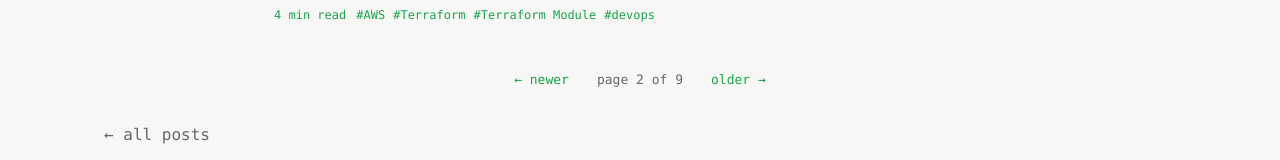
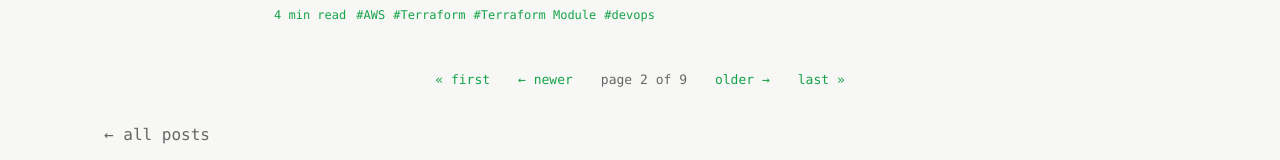
Before and after one commit to sagarkpanda/next, a Next.js app: page /blogs/page/2 in a window 1280 px wide. Shown: the part 1062-1222 px from the top of the page. Built offline with nearby package versions, Linux system fonts and the light colour scheme; no server answers.

Commit message:
feat: improve pagination

```diff
--- a/app/blogs/page.tsx
+++ b/app/blogs/page.tsx
@@ -8,34 +8,112 @@ export const dynamicParams = false;
 export function generateStaticParams() {
   const posts = getCollection("blogs");
   const totalPages = Math.max(1, Math.ceil(posts.length / PAGE_SIZE));
-  return Array.from({ length: totalPages }, (_, i) => ({ page: String(i + 1) }));
+
+  return Array.from(
+    { length: totalPages },
+    (_, i) => ({ page: String(i + 1) })
+  );
 }
 
 export default function BlogsPage() {
   const posts = getCollection("blogs").slice(0, PAGE_SIZE);
+
   return <BlogIndex posts={posts} page={1} />;
 }
 
-export function BlogIndex({ posts, page }: { posts: ReturnType<typeof getCollection>; page: number }) {
+export function BlogIndex({
+  posts,
+  page,
+}: {
+  posts: ReturnType<typeof getCollection>;
+  page: number;
+}) {
+  const totalPages = Math.max(
+    1,
+    Math.ceil(getCollection("blogs").length / PAGE_SIZE)
+  );
+
   return (
     <main className="shell page-shell">
       <section className="section">
         <div className="command">$ cd /blogs && ls -lt</div>
+
         <h1>Writing</h1>
-        <p className="section-lead">Technical notes and hands-on guides covering DevOps, AWS, Kubernetes, Terraform, CI/CD, observability, and security.</p>
-        <div className="post-list">{posts.map((p) => <PostCard key={p.route} post={p} />)}</div>
-        <Pagination page={page} totalPages={Math.max(1, Math.ceil(getCollection("blogs").length / PAGE_SIZE))} />
-        <Link className="text-link" href="/">← home</Link>
+
+        <p className="section-lead">
+          Technical notes and hands-on guides covering DevOps, AWS,
+          Kubernetes, Terraform, CI/CD, observability, and security.
+        </p>
+
+        <div className="post-list">
+          {posts.map((p) => (
+            <PostCard key={p.route} post={p} />
+          ))}
+        </div>
+
+        <Pagination
+          page={page}
+          totalPages={totalPages}
+        />
+
+        <Link className="text-link" href="/">
+          ← home
+        </Link>
       </section>
     </main>
   );
 }
 
-export function Pagination({ page, totalPages }: { page: number; totalPages: number }) {
+export function Pagination({
+  page,
+  totalPages,
+}: {
+  page: number;
+  totalPages: number;
+}) {
   if (totalPages <= 1) return null;
-  return <nav className="pagination" aria-label="Blog pagination">
-    {page > 1 ? <Link href={page === 2 ? "/blogs/" : `/blogs/page/${page - 1}/`}>← newer</Link> : <span className="disabled">← newer</span>}
-    <span>page {page} of {totalPages}</span>
-    {page < totalPages ? <Link href={`/blogs/page/${page + 1}/`}>older →</Link> : <span className="disabled">older →</span>}
-  </nav>;
+
+  const firstHref = "/blogs/";
+  const previousHref =
+    page === 2
+      ? "/blogs/"
+      : `/blogs/page/${page - 1}/`;
+
+  const nextHref = `/blogs/page/${page + 1}/`;
+  const lastHref = `/blogs/page/${totalPages}/`;
+
+  return (
+    <nav
+      className="pagination"
+      aria-label="Blog pagination"
+    >
+      {page > 1 ? (
+        <Link href={firstHref}>« first</Link>
+      ) : (
+        <span className="disabled">« first</span>
+      )}
+
+      {page > 1 ? (
+        <Link href={previousHref}>← newer</Link>
+      ) : (
+        <span className="disabled">← newer</span>
+      )}
+
+      <span>
+        page {page} of {totalPages}
+      </span>
+
+      {page < totalPages ? (
+        <Link href={nextHref}>older →</Link>
+      ) : (
+        <span className="disabled">older →</span>
+      )}
+
+      {page < totalPages ? (
+        <Link href={lastHref}>last »</Link>
+      ) : (
+        <span className="disabled">last »</span>
+      )}
+    </nav>
+  );
 }
--- a/app/blogs/page/[page]/page.tsx
+++ b/app/blogs/page/[page]/page.tsx
@@ -7,16 +7,111 @@ const PAGE_SIZE = 6;
 export const dynamicParams = false;
 
 export function generateStaticParams() {
-  const totalPages = Math.max(1, Math.ceil(getCollection("blogs").length / PAGE_SIZE));
-  return Array.from({ length: totalPages - 1 }, (_, i) => ({ page: String(i + 2) }));
+  const totalPages = Math.max(
+    1,
+    Math.ceil(getCollection("blogs").length / PAGE_SIZE)
+  );
+
+  return Array.from(
+    { length: totalPages - 1 },
+    (_, i) => ({ page: String(i + 2) })
+  );
 }
 
-export default async function PaginatedBlogs({ params }: { params: Promise<{ page: string }> }) {
+export default async function PaginatedBlogs({
+  params,
+}: {
+  params: Promise<{ page: string }>;
+}) {
   const { page: raw } = await params;
+
   const page = Number(raw);
   const posts = getCollection("blogs");
-  const totalPages = Math.max(1, Math.ceil(posts.length / PAGE_SIZE));
-  if (!Number.isInteger(page) || page < 2 || page > totalPages) notFound();
-  const current = posts.slice((page - 1) * PAGE_SIZE, page * PAGE_SIZE);
-  return <main className="shell page-shell"><section className="section"><div className="command">$ cd /blogs/page/{page} && ls -lt</div><h1>Writing</h1><p className="section-lead">Technical notes and hands-on guides covering DevOps, AWS, Kubernetes, Terraform, CI/CD, observability, and security.</p><div className="post-list">{current.map(p => <PostCard key={p.route} post={p}/>)}</div><nav className="pagination" aria-label="Blog pagination">{page > 1 ? <Link href={page === 2 ? "/blogs/" : `/blogs/page/${page-1}/`}>← newer</Link> : <span className="disabled">← newer</span>}<span>page {page} of {totalPages}</span>{page < totalPages ? <Link href={`/blogs/page/${page+1}/`}>older →</Link> : <span className="disabled">older →</span>}</nav><Link className="text-link" href="/blogs/">← all posts</Link></section></main>;
+
+  const totalPages = Math.max(
+    1,
+    Math.ceil(posts.length / PAGE_SIZE)
+  );
+
+  if (
+    !Number.isInteger(page) ||
+    page < 2 ||
+    page > totalPages
+  ) {
+    notFound();
+  }
+
+  const current = posts.slice(
+    (page - 1) * PAGE_SIZE,
+    page * PAGE_SIZE
+  );
+
+  const firstHref = "/blogs/";
+  const previousHref =
+    page === 2
+      ? "/blogs/"
+      : `/blogs/page/${page - 1}/`;
+
+  const nextHref = `/blogs/page/${page + 1}/`;
+  const lastHref = `/blogs/page/${totalPages}/`;
+
+  return (
+    <main className="shell page-shell">
+      <section className="section">
+        <div className="command">
+          $ cd /blogs/page/{page} && ls -lt
+        </div>
+
+        <h1>Writing</h1>
+
+        <p className="section-lead">
+          Technical notes and hands-on guides covering DevOps, AWS,
+          Kubernetes, Terraform, CI/CD, observability, and security.
+        </p>
+
+        <div className="post-list">
+          {current.map((p) => (
+            <PostCard key={p.route} post={p} />
+          ))}
+        </div>
+
+        <nav
+          className="pagination"
+          aria-label="Blog pagination"
+        >
+          {page > 1 ? (
+            <Link href={firstHref}>« first</Link>
+          ) : (
+            <span className="disabled">« first</span>
+          )}
+
+          {page > 1 ? (
+            <Link href={previousHref}>← newer</Link>
+          ) : (
+            <span className="disabled">← newer</span>
+          )}
+
+          <span>
+            page {page} of {totalPages}
+          </span>
+
+          {page < totalPages ? (
+            <Link href={nextHref}>older →</Link>
+          ) : (
+            <span className="disabled">older →</span>
+          )}
+
+          {page < totalPages ? (
+            <Link href={lastHref}>last »</Link>
+          ) : (
+            <span className="disabled">last »</span>
+          )}
+        </nav>
+
+        <Link className="text-link" href="/blogs/">
+          ← all posts
+        </Link>
+      </section>
+    </main>
+  );
 }
```
Also changed, not shown: public/images/og-image.png (added).
